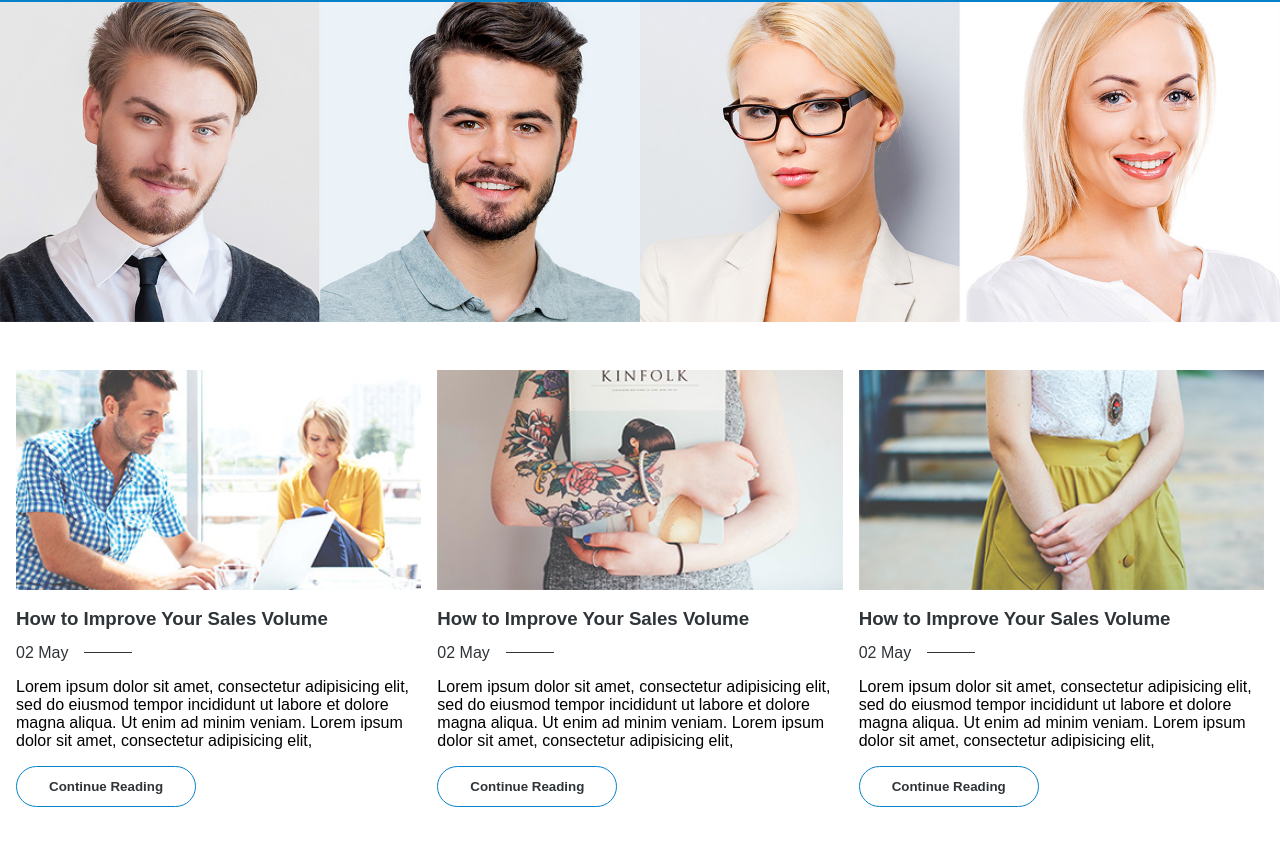
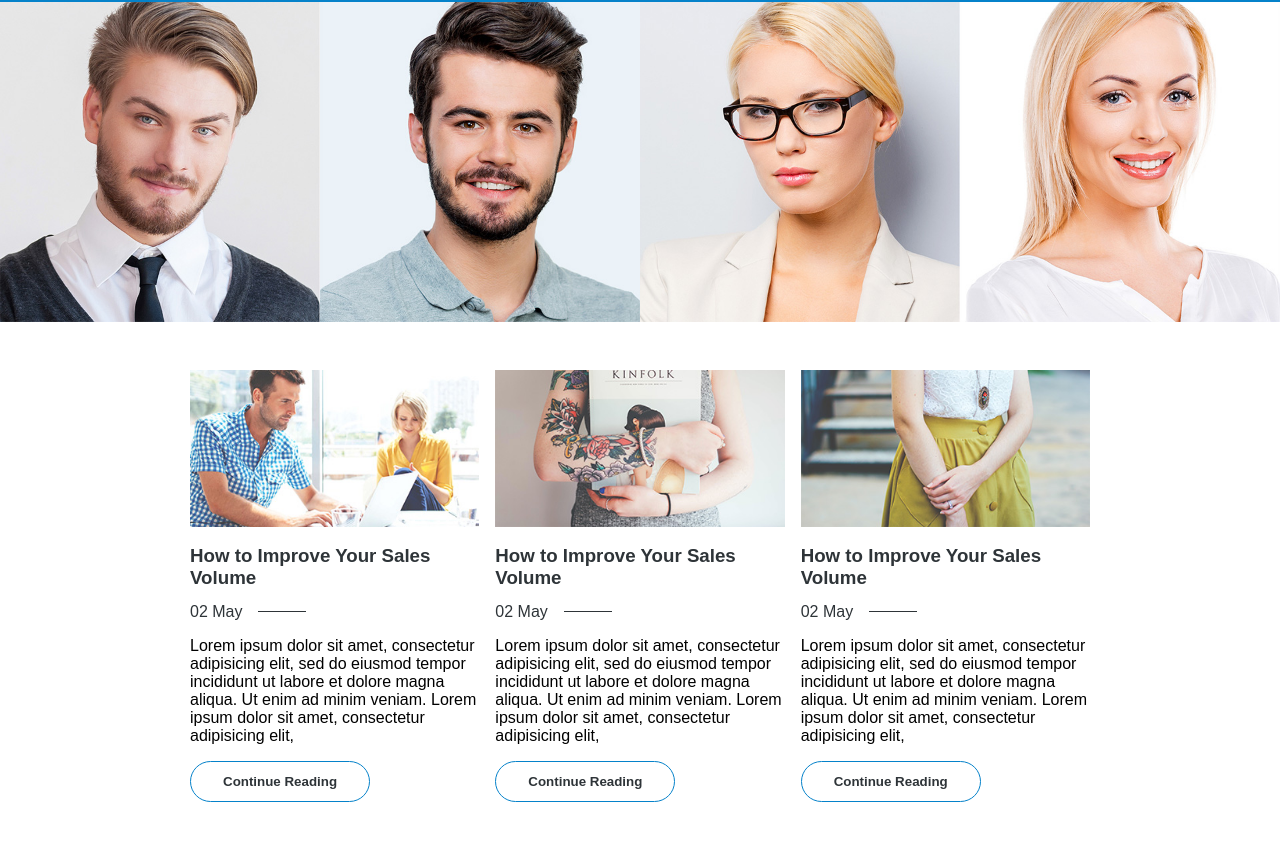
Before and after one commit to lindellcarternyc/monu-template, a React (Create React App) app: page / in a window 1280 px wide. Shown: the part 2003-2848 px from the top of the page. Built offline with nearby package versions, Linux system fonts and the light colour scheme.

Commit message:
max width

```diff
--- a/src/components/blog/BlogPreviewsPreview.tsx
+++ b/src/components/blog/BlogPreviewsPreview.tsx
@@ -18,7 +18,7 @@ Lorem ipsum dolor sit amet, consectetur adipisicing elit, `
 export const BlogPreviewsPreview = (): JSX.Element => {
   return (
     <Container>
-      <Grid columns={3}>
+      <Grid columns={3} maxWidth={900}>
         <GridColumn>
           <BlogPreview
             image={Blog1}
```
